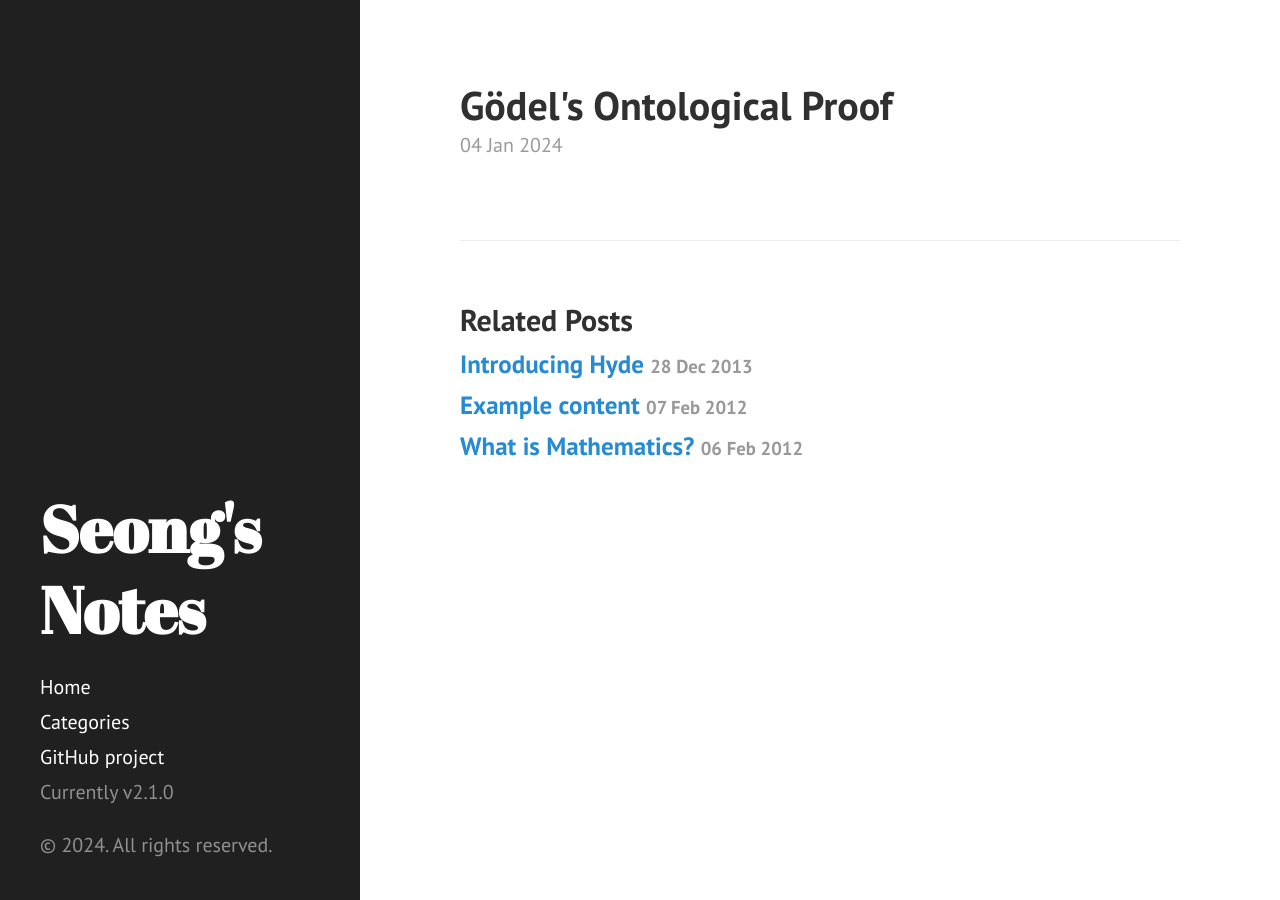
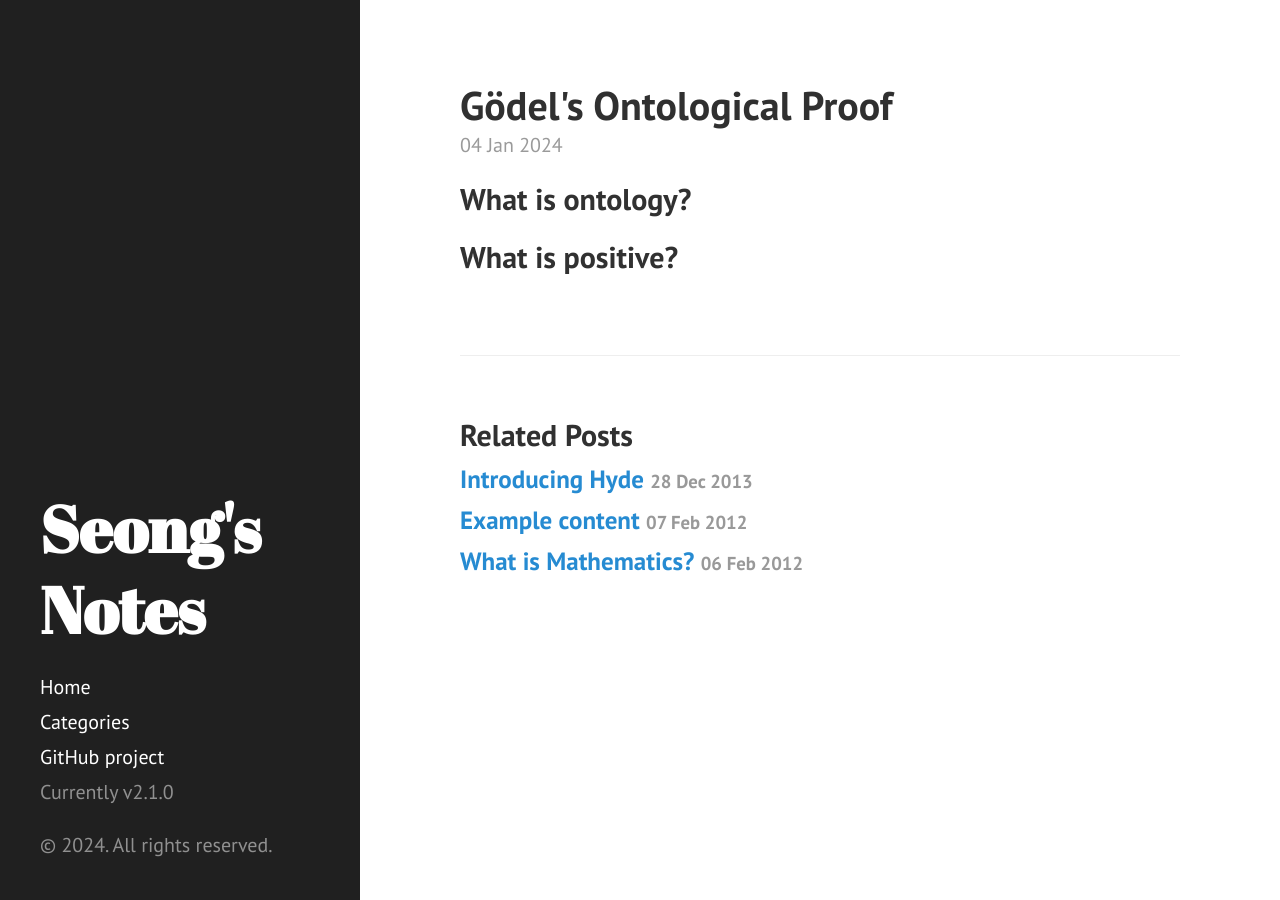
Before and after one commit to GwangseongCho/GwangseongCho.github.io, a Jekyll site: the page built from _posts/2024-01-04-godels-ontological-proof.md, in a window 1280 px wide. Built offline with Jekyll 4.4.1, drawn with Linux system fonts in a browser that asks for light colours.

Commit message:
Update 2024-01-04-godels-ontological-proof.md

```diff
--- a/_posts/2024-01-04-godels-ontological-proof.md
+++ b/_posts/2024-01-04-godels-ontological-proof.md
@@ -3,3 +3,7 @@ layout: post
 title: Gödel's Ontological Proof
 category: Mathematics
 ---
+
+## What is ontology?
+
+## What is positive?
```
